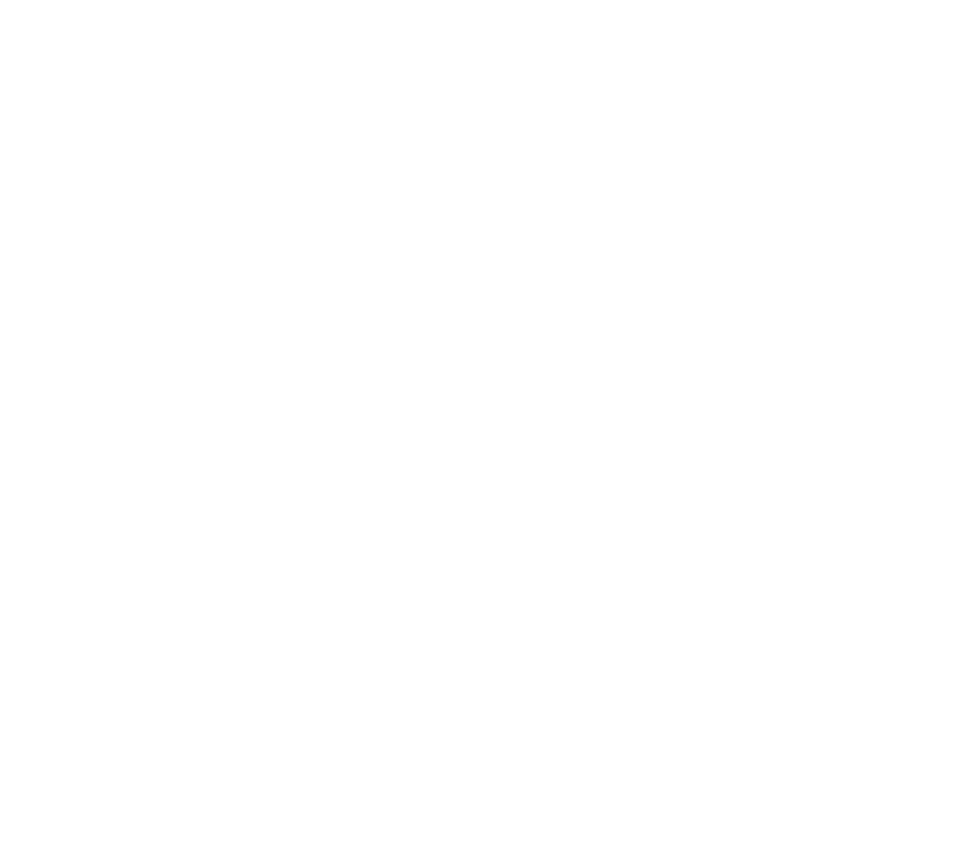
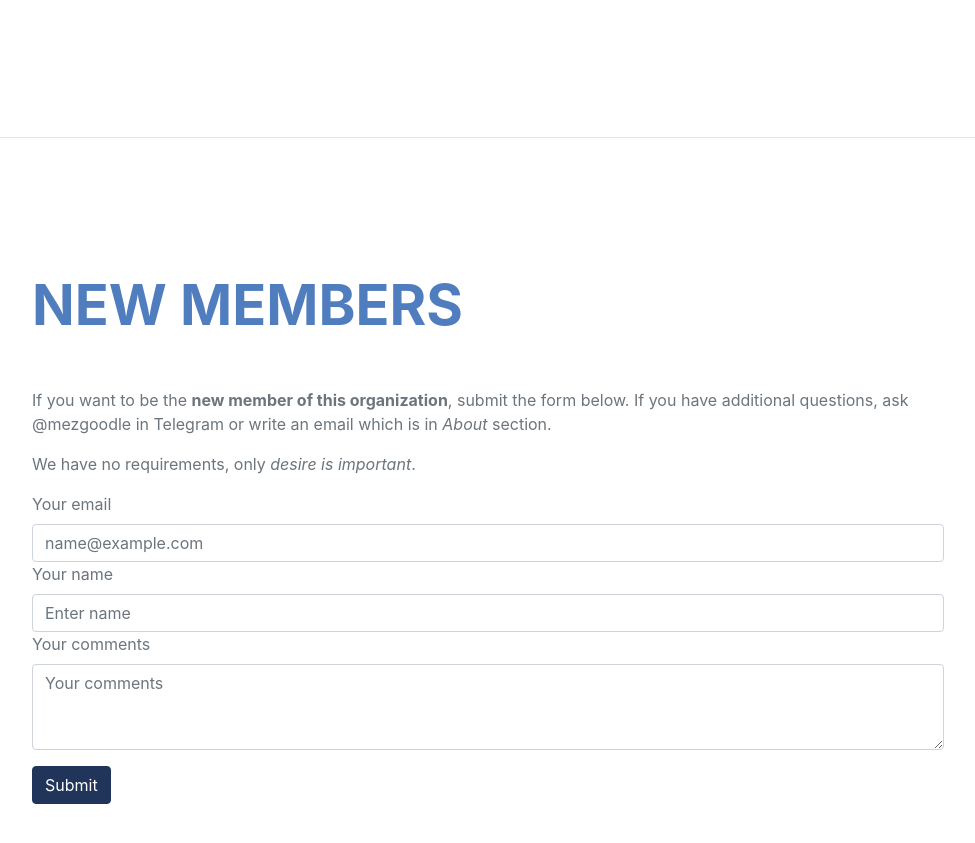
Before and after one commit to mezidia/mezidia, a Vue app: page / in a window 1280 px wide. Shown: the part 3240-4083 px from the top of the page, without its empty margins (288-1263 px from the left). Before the commit the page ends 3377 px from the top, so only its background shows below. Built offline with nearby package versions, Linux system fonts and the light colour scheme; no server answers; a web font is replaced by a local one.

Commit message:
#2 Set form

```diff
--- a/src/App.vue
+++ b/src/App.vue
@@ -35,6 +35,8 @@
       <Awards
         v-bind:awards="awards"
       />
+      <hr class="m-0" />
+      <Form />
     </div>
   </div>
 </template>
@@ -47,6 +49,7 @@
 import Skills from '@/components/Skills.vue'
 import Interests from '@/components/Interests.vue'
 import Awards from '@/components/Awards.vue'
+import Form from '@/components/Form.vue'
 import Loader from '@/components/Loader.vue'
 export default {
   name: 'App',
@@ -108,7 +111,7 @@
     }
   },
   components: {
-    Navbar, About, Projects, Members, Skills, Interests, Awards, Loader
+    Navbar, About, Projects, Members, Skills, Interests, Awards, Form, Loader
   }
 }
 </script>
--- /dev/null
+++ b/src/components/Form.vue
@@ -0,0 +1,32 @@
+<template>
+  <section class="resume-section" id="newMembers">
+    <div class="resume-section-content">
+      <h2 class="mb-5">New members</h2>
+      <p>If you want to be the <strong>new member of this organization</strong>, submit the form below. If you
+        have additional questions, ask @mezgoodle in Telegram or write an email which is in <i>About</i>
+        section.</p>
+      <p class="mb-0">We have no requirements, only <i>desire is important</i>.</p>
+      <form class="pt-3">
+        <label>Your email</label>
+        <input class="form-control" required type="email" placeholder="name@example.com" v-model="email">
+        <label>Your name</label>
+        <input class="form-control" required type="text" maxlength="25" placeholder="Enter name" v-model="name">
+        <label>Your comments</label>
+        <textarea class="form-control" type="text" placeholder="Your comments" rows="3" v-model="comments"></textarea>
+        <button type="submit" class="btn btn-primary mt-3">Submit</button>
+      </form>
+    </div>
+  </section>
+</template>
+
+<script>
+export default {
+  data () {
+    return {
+      email: '',
+      name: '',
+      comments: ''
+    }
+  }
+}
+</script>
```
